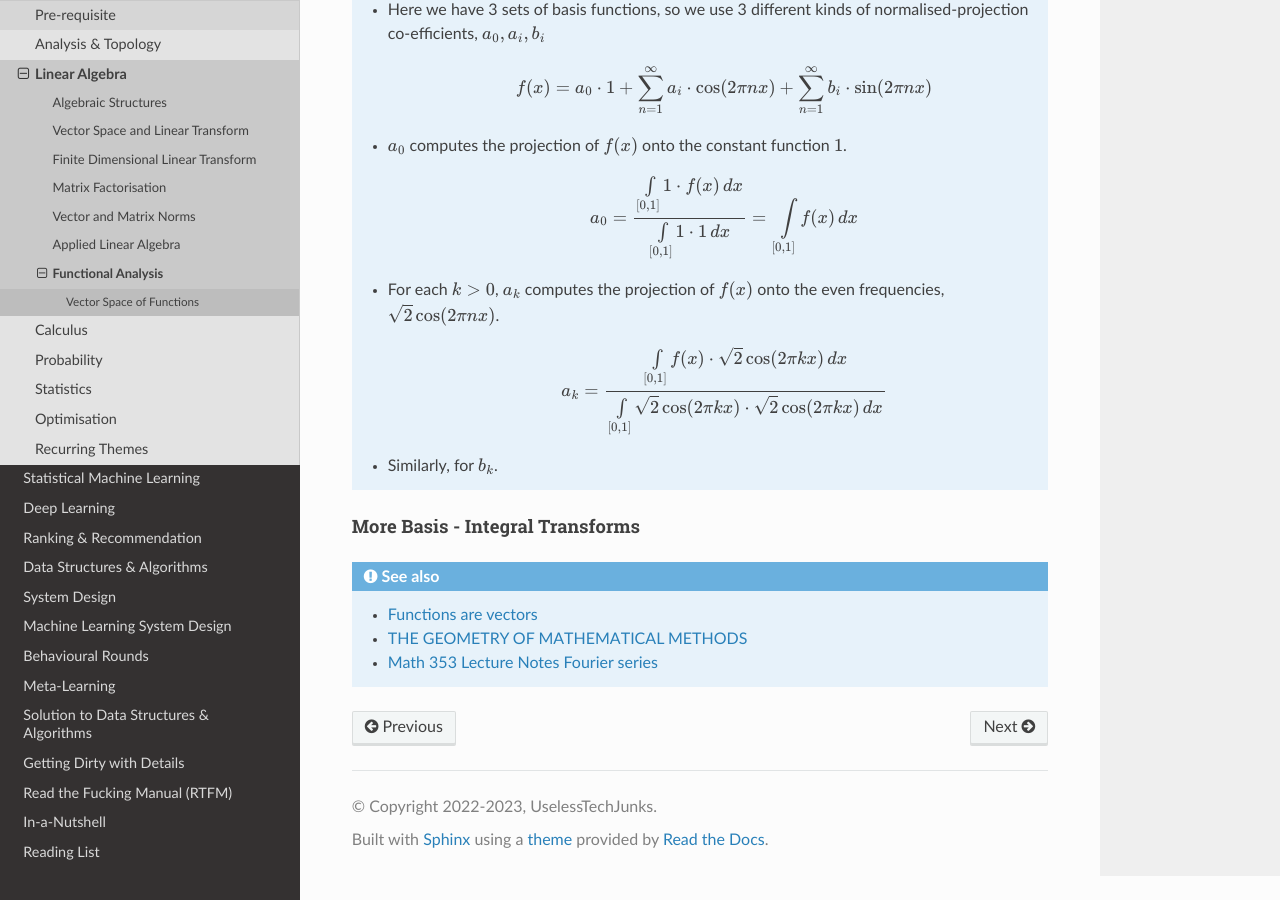
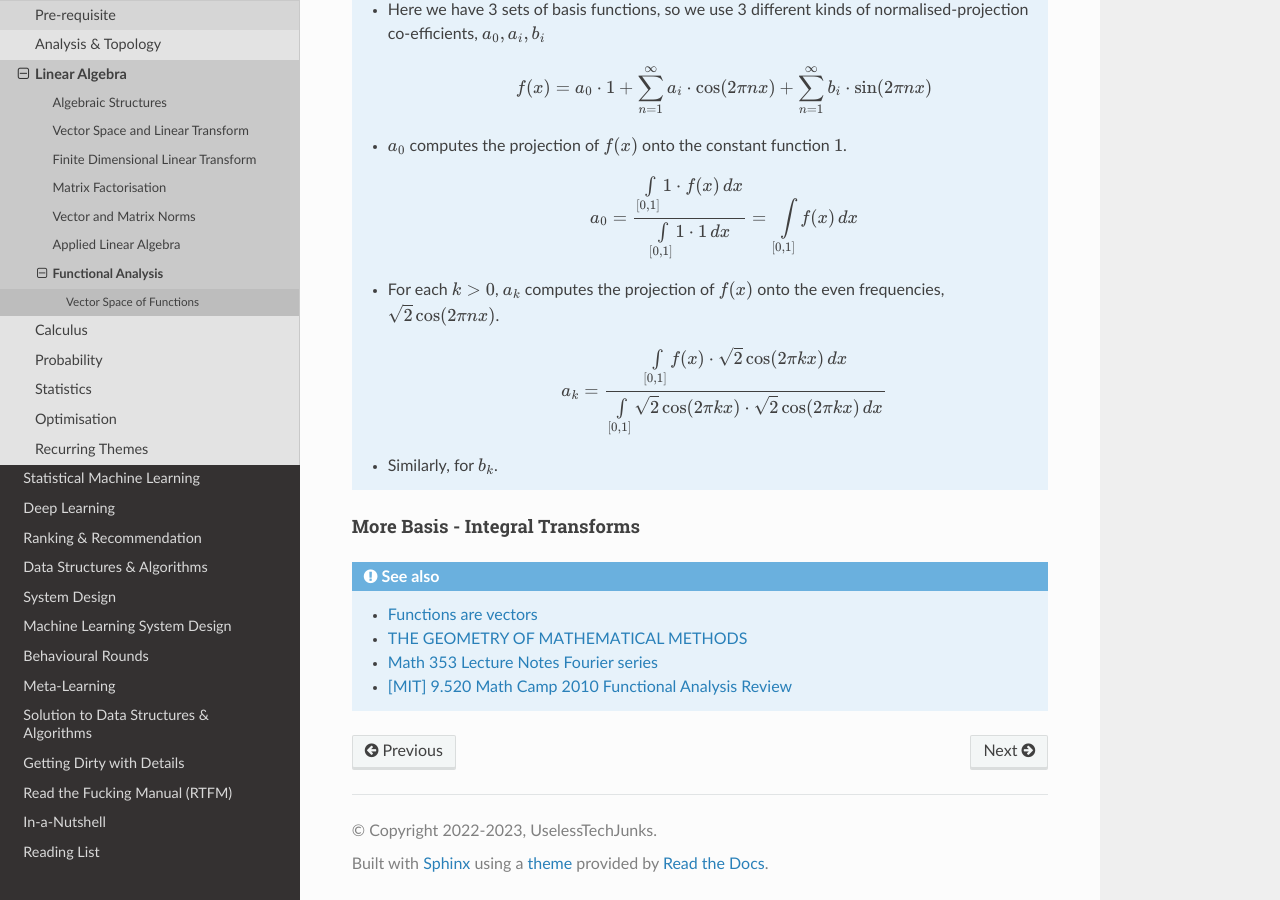
Before and after one commit to uselesstechjunks/leetcode, a Sphinx documentation site: the page built from docs/source/math/linalg/funan.rst, in a window 1280 px wide and 900 px high, scrolled down 4281 px. Built offline with Sphinx 7.4.7 and the Read the Docs theme 2.0.0, drawn with Linux system fonts in a browser that asks for light colours.

Commit message:
Update funan.rst

```diff
--- a/docs/source/math/linalg/funan.rst
+++ b/docs/source/math/linalg/funan.rst
@@ -150,3 +150,4 @@ More Basis - Integral Transforms
 	* `Functions are vectors <https://www.youtube.com/watch?v=LSbpQawNzU8>`_
 	* `THE GEOMETRY OF MATHEMATICAL METHODS <https://books.physics.oregonstate.edu/GMM/complete.html>`_
 	* `Math 353 Lecture Notes Fourier series <https://services.math.duke.edu/~jtwong/math353-2020/lectures/Lec12-Fourier.pdf>`_
+	* `[MIT] 9.520 Math Camp 2010 Functional Analysis Review <https://www.mit.edu/~9.520/spring10/Classes/mathcamp2010-fa-notes.pdf>`_
```
